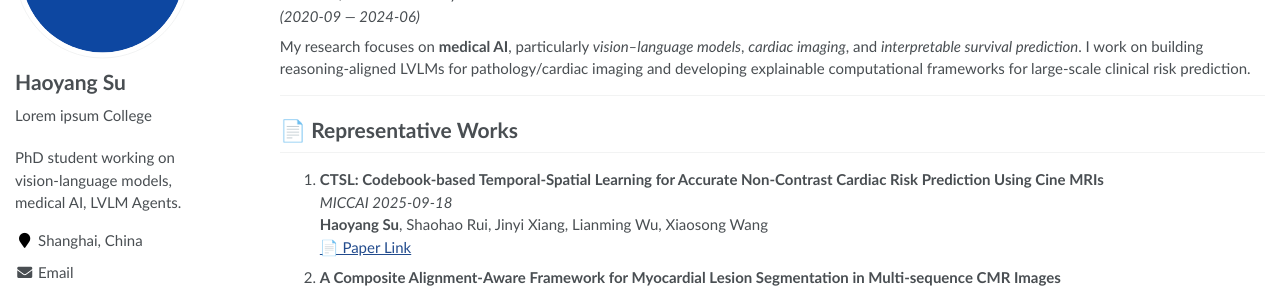
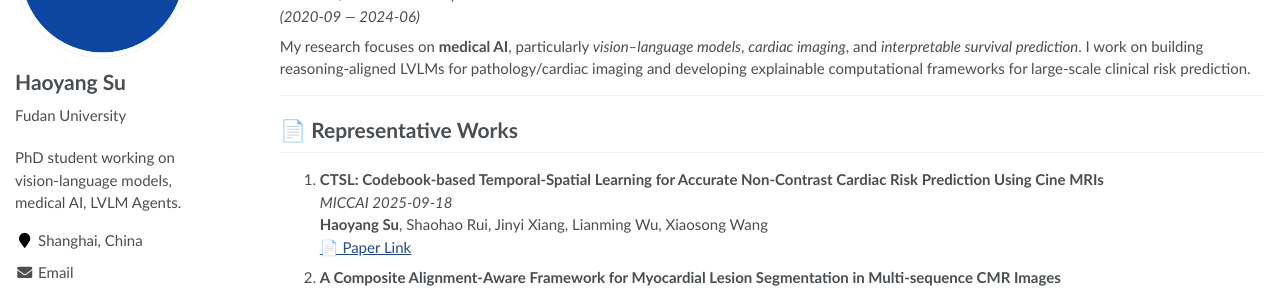
Before and after one commit to Hoyant-Su/Hoyant-Su.github.io, a Jekyll site: the page built from _pages/about.md, in a window 1280 px wide. Shown: the part 207-499 px from the top of the page. Built offline with Jekyll 4.4.1, drawn with Linux system fonts in a browser that asks for light colours; some web fonts are replaced.

Commit message:
auto commit on 2025-11-29 13:57:30

```diff
--- a/_config.yml
+++ b/_config.yml
@@ -23,7 +23,7 @@ baidu_site_verification  :  # get baidu_site_verification from https://ziyuan.ba
 author:
   name             : "Haoyang Su"
   avatar           : "images/android-chrome-512x512.png"
-  bio              : "Lorem ipsum College"
+  bio              : "Fudan University"
   location         : "Shanghai, China"
   employer         :
   pubmed           :
```
